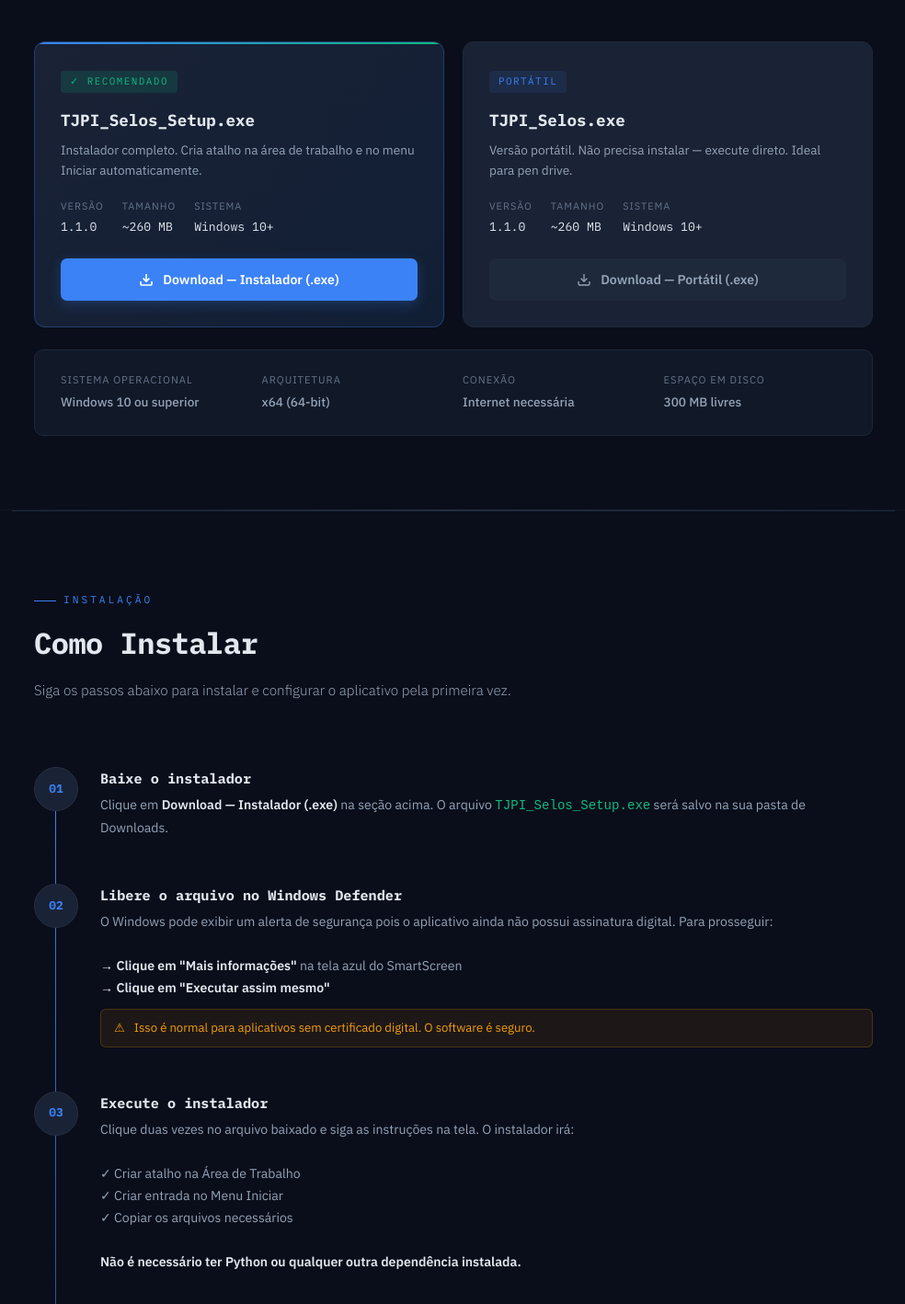
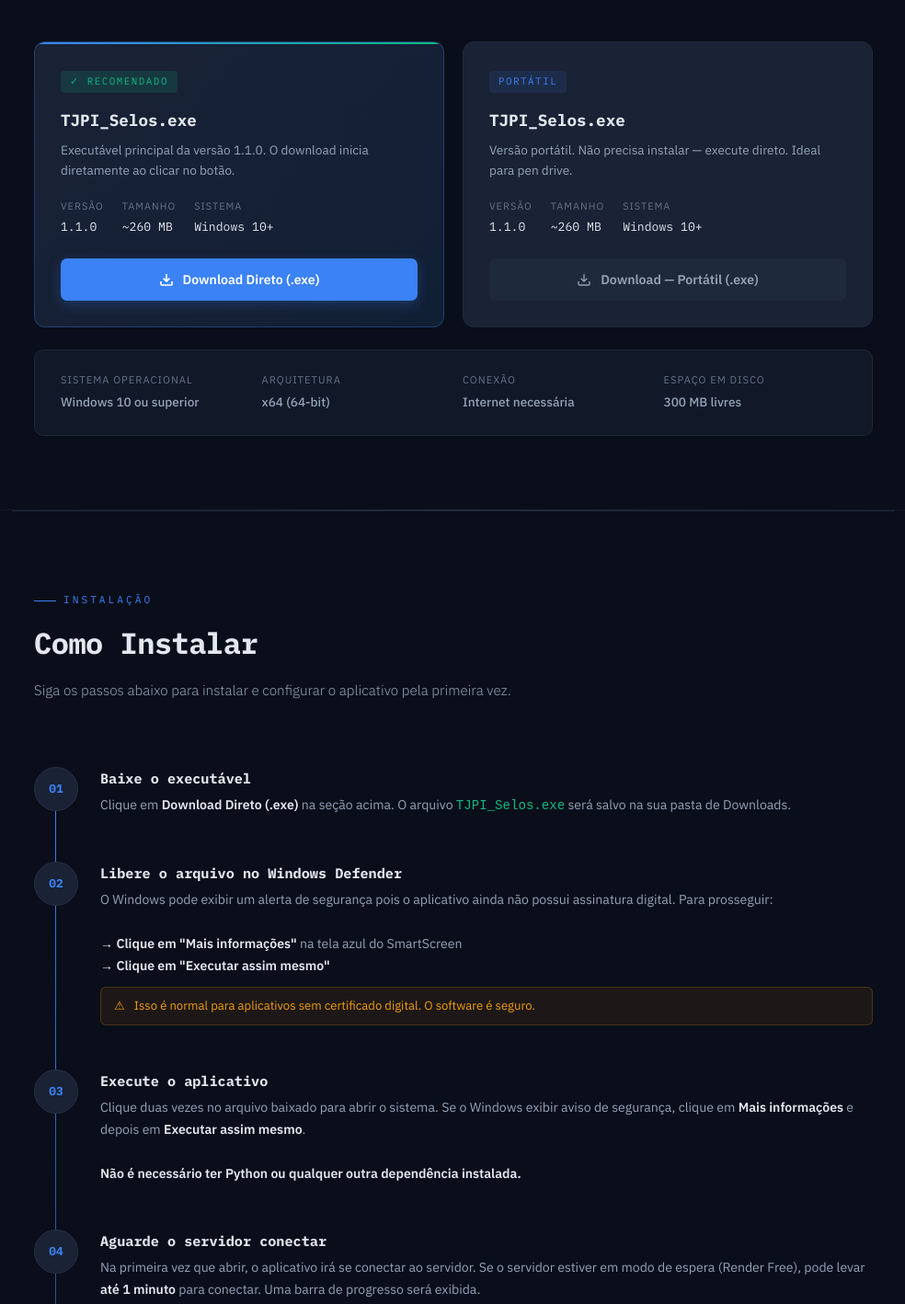
Before and after one commit to Lucianoph/tjpi-selos-landing, a website: page public/index.html in a window 1280 px wide. Shown: the part 1054-2472 px from the top of the page at 92% size, without its empty margins (147-1131 px from the left). Drawn offline with Linux system fonts and the light colour scheme.

Commit message:
Update index.html

```diff
--- a/public/index.html
+++ b/public/index.html
@@ -939,8 +939,8 @@ footer {
   <div class="download-grid reveal">
     <div class="dl-card featured">
       <div class="dl-badge">✓ RECOMENDADO</div>
-      <div class="dl-title">TJPI_Selos_Setup.exe</div>
-      <p class="dl-desc">Instalador completo. Cria atalho na área de trabalho e no menu Iniciar automaticamente.</p>
+      <div class="dl-title">TJPI_Selos.exe</div>
+      <p class="dl-desc">Executável principal da versão 1.1.0. O download inicia diretamente ao clicar no botão.</p>
       <div class="dl-info">
         <div class="dl-info-item">
           <span class="k">Versão</span>
@@ -955,9 +955,9 @@ footer {
           <span class="v">Windows 10+</span>
         </div>
       </div>
-      <a href="https://github.com/Lucianoph/tjpi-selos-landing/releases/tag/v1.1.0" class="btn-download primary" download>
+      <a href="https://github.com/Lucianoph/tjpi-selos-landing/releases/download/v1.1.0/TJPI_Selos.exe" class="btn-download primary" download>
         <svg width="16" height="16" viewBox="0 0 24 24" fill="none" stroke="currentColor" stroke-width="2.5"><path d="M21 15v4a2 2 0 01-2 2H5a2 2 0 01-2-2v-4"/><polyline points="7 10 12 15 17 10"/><line x1="12" y1="15" x2="12" y2="3"/></svg>
-        Download — Instalador (.exe)
+        Download Direto (.exe)
       </a>
     </div>
 
@@ -979,7 +979,7 @@ footer {
           <span class="v">Windows 10+</span>
         </div>
       </div>
-      <a href="https://github.com/Lucianoph/tjpi-selos-landing/releases/tag/v1.1.0" class="btn-download secondary" download>
+      <a href="https://github.com/Lucianoph/tjpi-selos-landing/releases/download/v1.1.0/TJPI_Selos.exe" class="btn-download secondary" download>
         <svg width="16" height="16" viewBox="0 0 24 24" fill="none" stroke="currentColor" stroke-width="2"><path d="M21 15v4a2 2 0 01-2 2H5a2 2 0 01-2-2v-4"/><polyline points="7 10 12 15 17 10"/><line x1="12" y1="15" x2="12" y2="3"/></svg>
         Download — Portátil (.exe)
       </a>
@@ -1018,9 +1018,9 @@ footer {
     <div class="step">
       <div class="step-num">01</div>
       <div class="step-content">
-        <div class="step-title">Baixe o instalador</div>
+        <div class="step-title">Baixe o executável</div>
         <div class="step-body">
-          Clique em <strong>Download — Instalador (.exe)</strong> na seção acima. O arquivo <code style="color:var(--accent2)">TJPI_Selos_Setup.exe</code> será salvo na sua pasta de Downloads.
+          Clique em <strong>Download Direto (.exe)</strong> na seção acima. O arquivo <code style="color:var(--accent2)">TJPI_Selos.exe</code> será salvo na sua pasta de Downloads.
         </div>
       </div>
     </div>
@@ -1043,12 +1043,9 @@ footer {
     <div class="step">
       <div class="step-num">03</div>
       <div class="step-content">
-        <div class="step-title">Execute o instalador</div>
+        <div class="step-title">Execute o aplicativo</div>
         <div class="step-body">
-          Clique duas vezes no arquivo baixado e siga as instruções na tela. O instalador irá:<br><br>
-          ✓ Criar atalho na Área de Trabalho<br>
-          ✓ Criar entrada no Menu Iniciar<br>
-          ✓ Copiar os arquivos necessários<br><br>
+          Clique duas vezes no arquivo baixado para abrir o sistema. Se o Windows exibir aviso de segurança, clique em <strong>Mais informações</strong> e depois em <strong>Executar assim mesmo</strong>.<br><br>
           <strong>Não é necessário ter Python ou qualquer outra dependência instalada.</strong>
         </div>
       </div>
```
